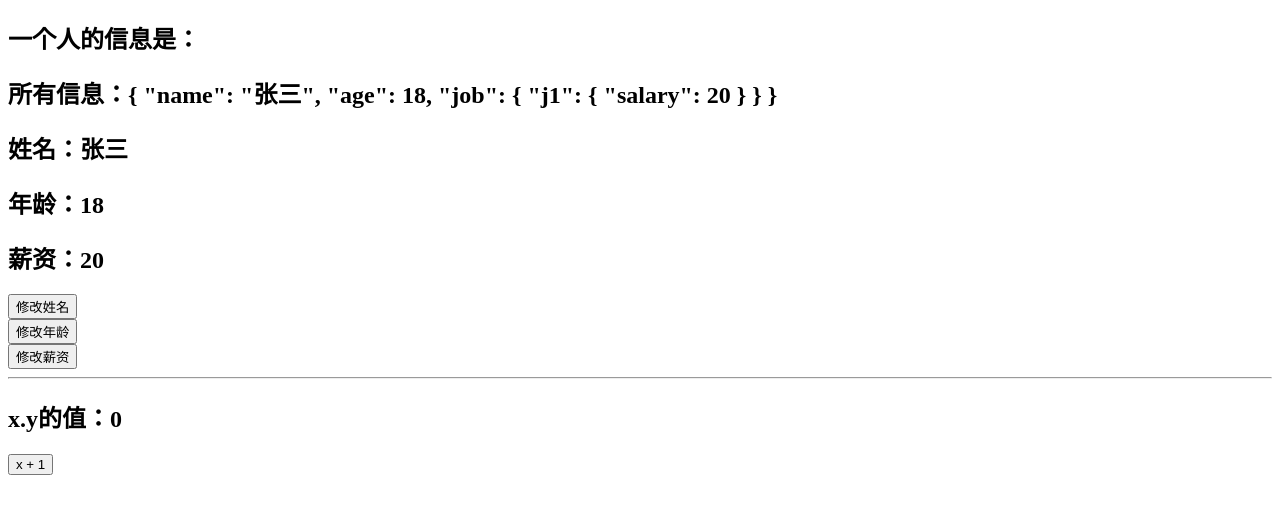
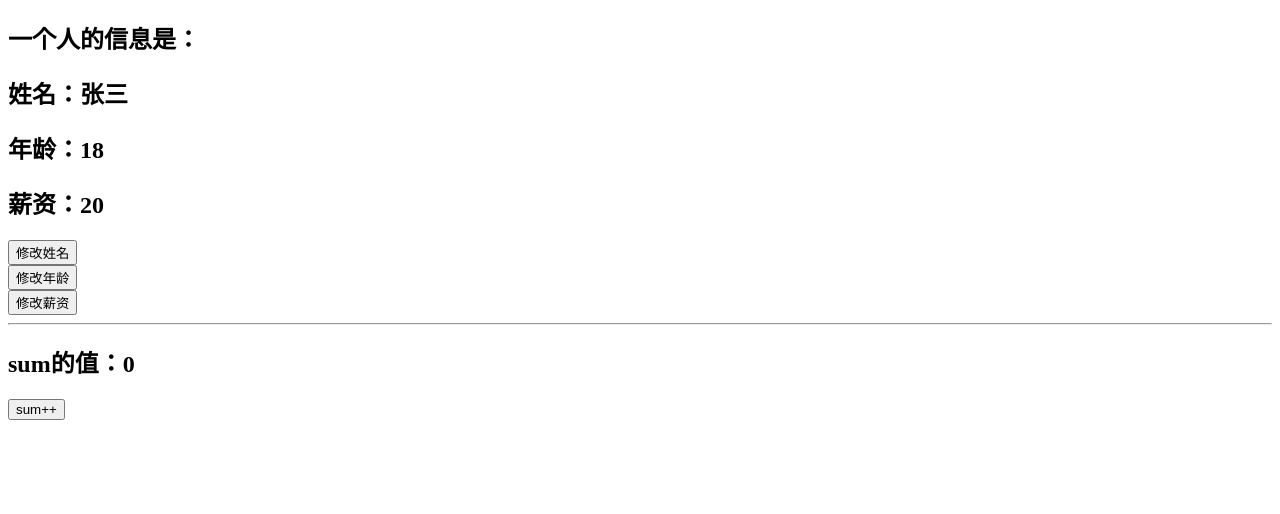
Before and after one commit to bulubulugaga/learnVue3, a Vue app: page / in a window 1280 px wide. Shown: the top 514 px of the page. Built offline with nearby package versions, Linux system fonts and the light colour scheme.

Commit message:
readonly和shallowReadonly

```diff
--- a/src/components/Demo.vue
+++ b/src/components/Demo.vue
@@ -1,6 +1,5 @@
 <template>
   <h2>一个人的信息是：</h2>
-  <h2>所有信息：{{ person }}</h2>
   <h2>姓名：{{ name }}</h2>
   <h2>年龄：{{ age }}</h2>
   <h2>薪资：{{ job.j1.salary }}</h2>
@@ -11,17 +10,16 @@
 
   <hr />
 
-  <h2>x.y的值：{{ x.y }}</h2>
-  <button @click="x.y++">x + 1</button>
+  <h2>sum的值：{{ sum }}</h2>
+  <button @click="sum++">sum++</button>
 </template>
 
 <script>
-import { ref, reactive, toRefs, shallowReactive, shallowRef } from 'vue'
+import { ref, reactive, toRefs, readonly, shallowReadonly } from 'vue'
 export default {
   name: 'Demo',
   setup() {
-    // let person = reactive({
-    let person = shallowReactive({   // name和age完全响应，job改变不响应，但在改变name和age是会变成最后的值
+    let person = reactive({
       name: '张三',
       age: 18,
       job: {
@@ -30,20 +28,15 @@ export default {
         }
       }
     })
-    console.log(person);
+    let sum = ref(0);
 
-    // let x = shallowRef(0);   // 绑定基本数据类型时与ref一致
-    // console.log(x);
-
-    // let x = ref({  // RefImpl{...value:Proxy}
-    let x = shallowRef({  // RefImpl{...value:{y:0}}
-      y: 0
-    });
-    console.log(x);
+    sum = readonly(sum);
+    // sum = shallowReadonly(sum);   // 因为里面就是基本数据类型，所以跟readonly效果一样
+    // person = readonly(person);
+    person = shallowReadonly(person);   // 可修改salary
 
     return {
-      person,
-      x,
+      sum,
       ...toRefs(person)
     }
   }
```
Also changed, not shown: notes/03其它CompositionApi.md (+6 -1 lines).
